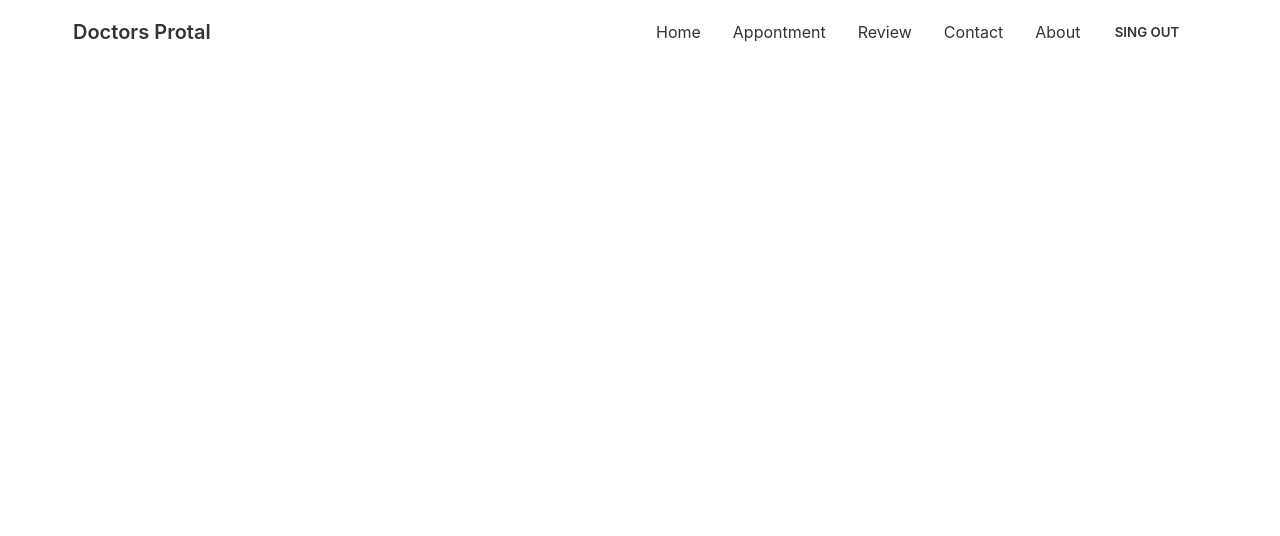
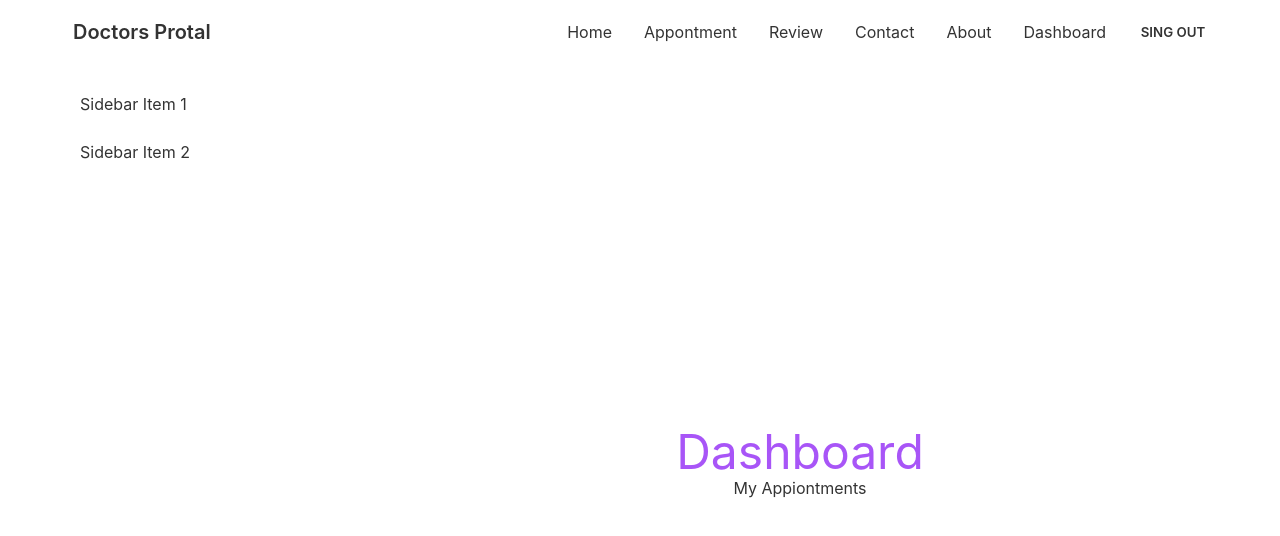
Before and after one commit to Siful-Bappy/Doctors-Protal-client-side, a React (Create React App) app: page /dashboard in a window 1280 px wide. Shown: the top 536 px of the page. Built offline with nearby package versions, Linux system fonts and the light colour scheme; no server answers; sample sign-in values are in the browser's storage.

Commit message:
dashboard is done

```diff
--- a/src/App.js
+++ b/src/App.js
@@ -10,6 +10,9 @@ import SignUp from "./Pages/Login/Login/SignUp";
 import RequireAuth from "./Pages/Login/Login/RequireAuth";
 import { ToastContainer } from 'react-toastify';
 import 'react-toastify/dist/ReactToastify.css';
+import Dashboard from "./Pages/Dashboard/Dashboard";
+import MyAppointment from "./Pages/Dashboard/MyAppointment";
+import MyReview from "./Pages/Dashboard/MyReview";
 
 function App() {
   return (
@@ -25,6 +28,14 @@ function App() {
             <Appointment />
           </RequireAuth>
         } />
+        <Route path="dashboard" element={
+          <RequireAuth>
+            <Dashboard />
+          </RequireAuth>
+        }>
+          <Route index element={<MyAppointment></MyAppointment>}></Route>
+          <Route path="review" element={<MyReview></MyReview>}></Route>
+        </Route>
       </Routes>
       <ToastContainer />
     </div>
--- /dev/null
+++ b/src/Pages/Dashboard/Dashboard.js
@@ -0,0 +1,34 @@
+import React from "react";
+import { Link, Outlet } from "react-router-dom";
+
+const Dashboard = () => {
+  return (
+    <div class="drawer drawer-mobile">
+      <input id="my-drawer-2" type="checkbox" class="drawer-toggle" />
+      <div class="drawer-content flex flex-col items-center justify-center">
+          <h2 className="text-5xl text-purple-500">Dashboard</h2>
+        <Outlet></Outlet>
+        <label
+          for="my-drawer-2"
+          class="btn btn-primary drawer-button lg:hidden"
+        >
+          Open drawer
+        </label>
+      </div>
+      <div class="drawer-side">
+        <label for="my-drawer-2" class="drawer-overlay"></label>
+        <ul class="menu p-4 overflow-y-auto w-80 bg-base-100 text-base-content">
+          {/* <!-- Sidebar content here --> */}
+          <li>
+            <Link to="/dashboard">Sidebar Item 1</Link>
+          </li>
+          <li>
+            <Link to="/dashboard/review">Sidebar Item 2</Link>
+          </li>
+        </ul>
+      </div>
+    </div>
+  );
+};
+
+export default Dashboard;
--- /dev/null
+++ b/src/Pages/Dashboard/MyAppointment.js
@@ -0,0 +1,11 @@
+import React from 'react';
+
+const MyAppointment = () => {
+    return (
+        <div>
+            <h2>My Appiontments</h2>
+        </div>
+    );
+};
+
+export default MyAppointment;
--- /dev/null
+++ b/src/Pages/Dashboard/MyReview.js
@@ -0,0 +1,11 @@
+import React from 'react';
+
+const MyReview = () => {
+    return (
+        <div>
+            <h2>My Review</h2>
+        </div>
+    );
+};
+
+export default MyReview;
--- a/src/Pages/Shared/Navbar/Navbar.js
+++ b/src/Pages/Shared/Navbar/Navbar.js
@@ -25,6 +25,11 @@ const Navbar = () => {
       </li>
       <li>
         <Link to="/about">About</Link>
+      </li>
+      <li>
+      {
+        user && <Link to="/dashboard">Dashboard</Link>
+      }
       </li>
       <li>{user ? <button onClick={logout} className="btn btn-ghost">Sing out</button> : <Link to="/login">Login</Link>}</li>
     </>
```
